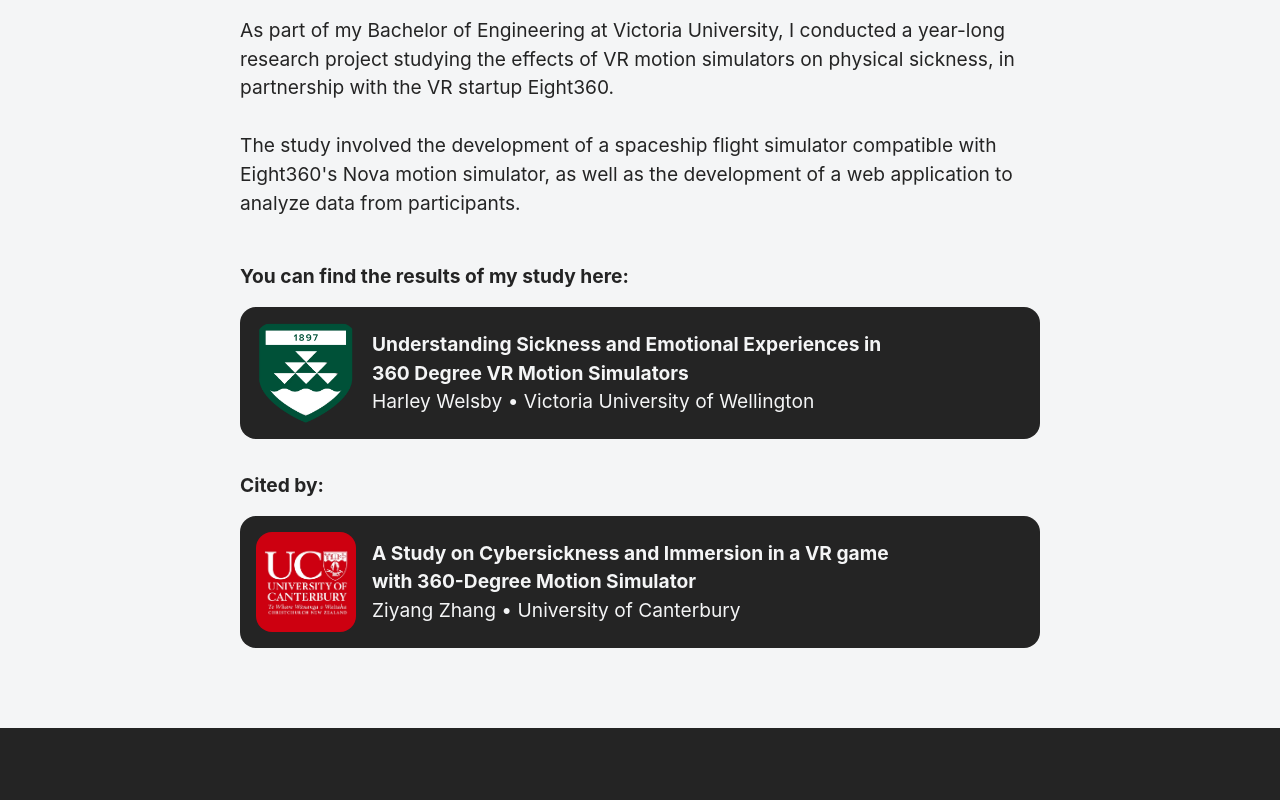
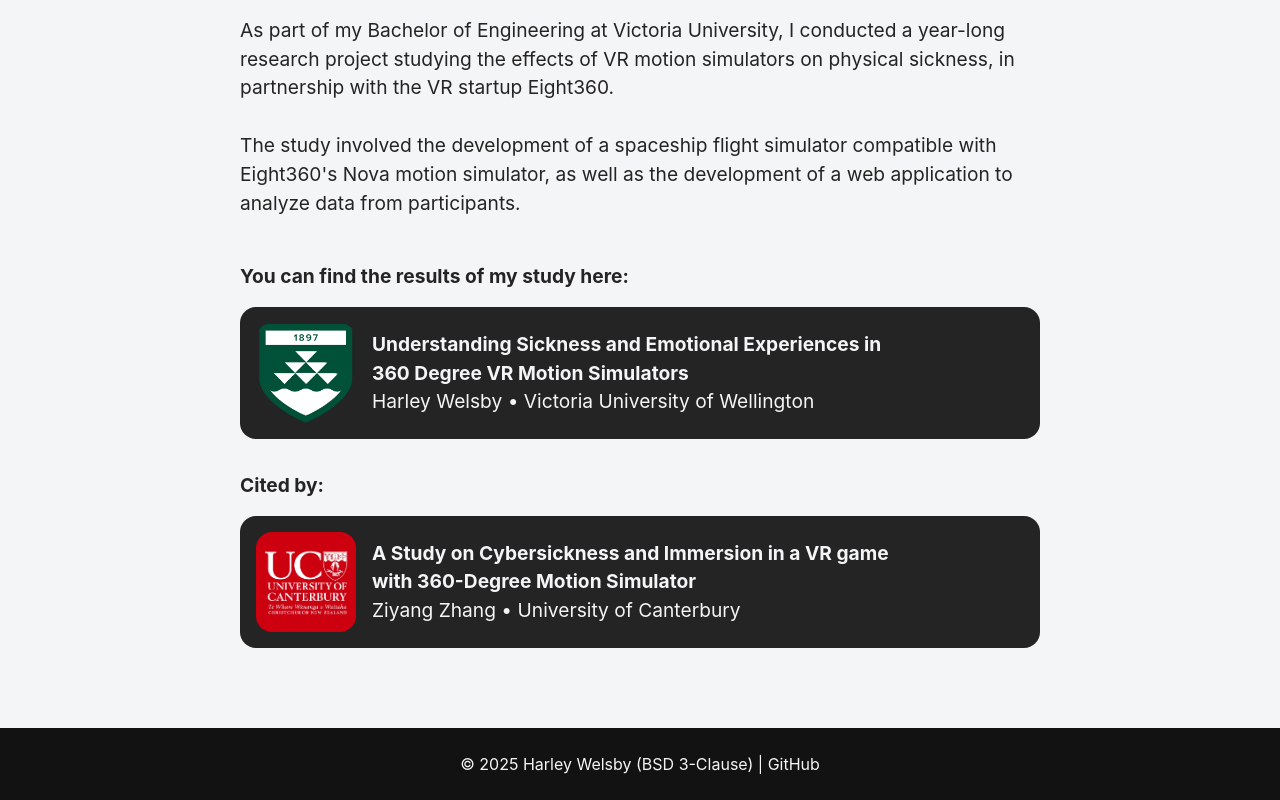
Before and after one commit to harleywelsby/Portfolio-Site, a React (Vite) app: page / in a window 1280 px wide. Shown: the part 2082-2882 px from the top of the page. Before the commit the page ends 2810 px from the top, so only its background shows below. Built offline with nearby package versions, Linux system fonts and the light colour scheme.

Commit message:
Finished first cut of the new site

```diff
--- a/src/App.tsx
+++ b/src/App.tsx
@@ -4,6 +4,7 @@
 import Skills from "./components/Skills";
 import Experience from "./components/Experience";
 import Research from "./components/Research";
+import Footer from "./components/Footer";
 
 function App() {
   return (
@@ -13,6 +14,7 @@
       <Skills />
       <Experience />
       <Research />
+      <Footer />
     </>
   );
 }
--- a/src/components/Experience.tsx
+++ b/src/components/Experience.tsx
@@ -5,7 +5,6 @@
   TimelineSeparator,
 } from "@mui/lab";
 import styled from "styled-components";
-import { SHOW_WORK_IN_PROGRESS } from "../config";
 import { FontAwesomeIcon } from "@fortawesome/react-fontawesome";
 import {
   faBriefcase,
@@ -76,10 +75,6 @@
 }
 
 function Experience() {
-  if (!SHOW_WORK_IN_PROGRESS) {
-    return null;
-  }
-
   return (
     <SectionWrapper>
       <Title id="Experience">Experience</Title>
--- /dev/null
+++ b/src/components/Footer.tsx
@@ -0,0 +1,36 @@
+import styled from "styled-components";
+
+function Footer() {
+  return (
+    <FooterWrapper>
+      <p>
+        © 2025 Harley Welsby (BSD 3-Clause) |{" "}
+        <FooterLink
+          href="https://github.com/harleywelsby/Portfolio-Site"
+          target="_blank"
+          rel="noopener noreferrer"
+        >
+          GitHub
+        </FooterLink>
+      </p>
+    </FooterWrapper>
+  );
+}
+
+const FooterWrapper = styled.footer`
+  padding: 0.5rem;
+  min-height: 2rem;
+
+  background-color: var(--deep-black);
+`;
+
+const FooterLink = styled.a`
+  color: var(--soft-white);
+  text-decoration: none;
+
+  &:hover {
+    color: var(--title-orange);
+  }
+`;
+
+export default Footer;
--- a/src/components/Navbar.tsx
+++ b/src/components/Navbar.tsx
@@ -1,6 +1,5 @@
 import styled from "styled-components";
 import { zIndex } from "../shared/styles/styleConstants";
-import { SHOW_WORK_IN_PROGRESS } from "../config";
 
 function Navbar() {
   const scrollToSection = (sectionId: string) => {
@@ -15,7 +14,6 @@
       <TitleWrapper>
         <Title>Harley Welsby</Title>
       </TitleWrapper>
-      {SHOW_WORK_IN_PROGRESS && (
       <NavbarList className="navbar-list">
         <li>
           <NavbarItem onClick={() => scrollToSection("Skills")}>
@@ -33,7 +31,6 @@
           </NavbarItem>
         </li>
       </NavbarList>
-      )}
     </NavbarWrapper>
   );
 }
--- a/src/config.ts
+++ /dev/null
@@ -1 +0,0 @@
-export const SHOW_WORK_IN_PROGRESS = true;
```
Lines whose indentation alone changed are shown as unchanged.
